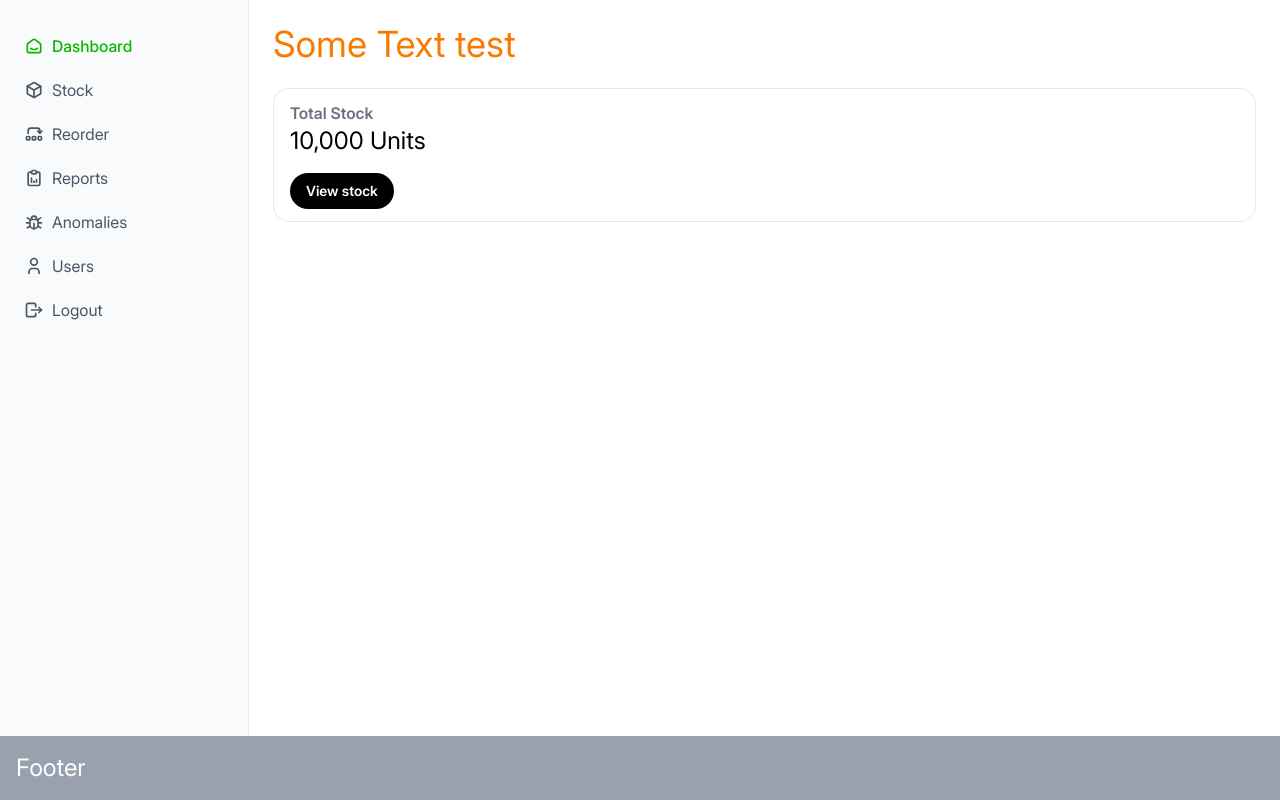
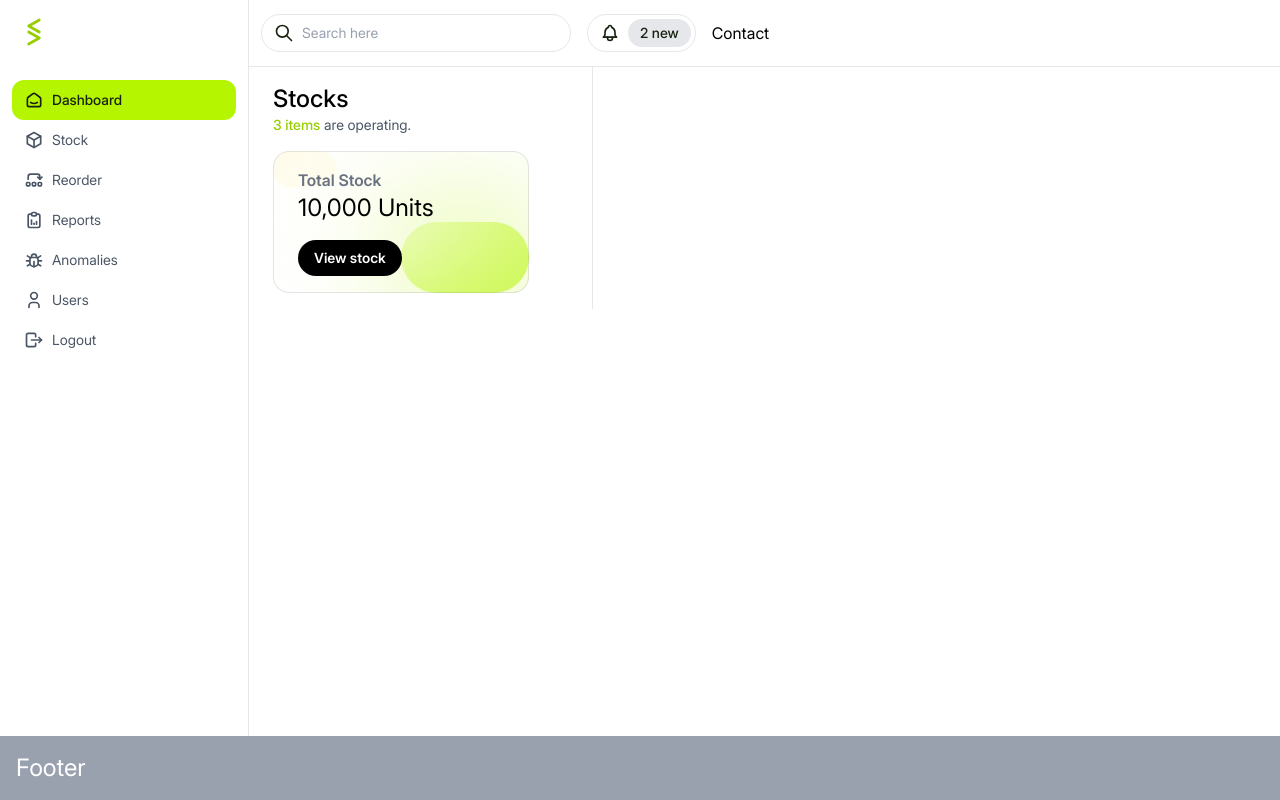
Before and after one commit to harisamjad-pro/smart_inventory_management, a Next.js app: page / in a window 1280 px wide. Built offline with nearby package versions, Linux system fonts and the light colour scheme.

Commit message:
Design Process v1

```diff
--- a/app/page.tsx
+++ b/app/page.tsx
@@ -1,17 +1,25 @@
 import Header from "@/components/layout/Header";
 import Sidebar from "../components/layout/Sidebar";
 import Footer from "@/components/layout/Footer";
+import Link from "next/link";
 
 export default function Home() {
   return (
     <div className="flex flex-col min-h-dvh">
-      {/* <Header /> */}
       <div className="flex flex-1">
         <Sidebar />
-        <main className="flex-1 p-6 bg-white">
-          <h1 className="text-4xl text-[#F97A00]">Some Text test</h1>
-          <br />
-            <div className="border border-gray-200 w-full px-4 py-3 rounded-2xl bg-white flex flex-col gap-4">
+        <main className="w-full">
+          <Header />
+          <div className="grid grid-cols-3 w-full divide-x divide-gray-200">
+            <div className="col-span-1 px-6 py-4 flex flex-col gap-4">
+              <div className="flex flex-col gap-0">
+                <h1 className="text-2xl font-medium">Stocks</h1>
+                <p className="text-gray-600 text-sm font-normal"><Link href={"/"} className="text-[#98CD00] font-medium">{"3"} items</Link> are operating.</p>
+              </div>
+
+
+              <div className="relative w-64">
+                <div className="relative border border-gray-600/15 z-10 w-full px-6 py-4 rounded-2xl bg-white/30 backdrop-blur-3xl flex flex-col gap-4">
                   <div>
                     <h2 className="text-base font-semibold text-gray-500">Total Stock</h2>
                     <p className="text-2xl font-normal text-black">10,000 Units</p>
@@ -20,6 +28,16 @@ export default function Home() {
                     View stock
                   </button>
                 </div>
+                <div className="absolute inset-0">
+                  <div className="bg-[#FFFADC] absolute size-1/4 top-0 left-0 rounded-full"></div>
+                  <div className="bg-[#B6F500] absolute size-2/4 bottom-0 right-0 rounded-full"></div>
+                </div>
+              </div>
+            </div>
+            <div className="col-span-2">
+
+            </div>
+          </div>
         </main>
       </div>
       <Footer />
--- a/components/layout/Header.tsx
+++ b/components/layout/Header.tsx
@@ -1,7 +1,50 @@
+"use client";
+
+import Link from "next/link";
+import { TbBell, TbSearch } from "react-icons/tb";
+import { useRef, useState } from "react";
+
 export default function Header() {
+  const inputRef = useRef<HTMLInputElement>(null);
+  const [focused, setFocused] = useState(false);
+
   return (
-    <div className="bg-gray-400 text-black p-4">
-      <h1 className="text-2xl">Logo</h1>
-    </div>
-  )
+    <header className="bg-white text-black border-b border-b-gray-200">
+      <nav className="px-3 py-3.5">
+        <ul className="flex gap-4 items-center">
+          <li>
+            <div
+              className={`text-[#18230F] border rounded-full flex items-center gap-2 text-sm font-normal px-3 py-2 ${focused ? "border-[#98CD00]" : "border-gray-200"
+                }`}
+              onClick={() => inputRef.current?.focus()}
+            >
+              <TbSearch className="size-5" />
+              <input
+                ref={inputRef}
+                type="search"
+                name="search"
+                id="search"
+                className="w-64 focus:outline-0 placeholder:text-gray-400 bg-transparent"
+                placeholder="Search here"
+                onFocus={() => setFocused(true)}
+                onBlur={() => setFocused(false)}
+              />
+            </div>
+          </li>
+          <li>
+            <div className="flex border border-gray-200 rounded-full ps-3 pe-1 py-1 items-center gap-2 text-[#18230F] text-sm">
+              <TbBell className="size-5" />
+              {/* bg-[#B8F50032] */}
+              <span className="bg-gray-200 px-3 py-1 font-medium rounded-full">
+                {"2 new"}
+              </span>
+            </div>
+          </li>
+          <li>
+            <Link href="/contact">Contact</Link>
+          </li>
+        </ul>
+      </nav>
+    </header>
+  );
 }
--- a/components/layout/Sidebar.tsx
+++ b/components/layout/Sidebar.tsx
@@ -4,6 +4,7 @@ import Link from "next/link";
 import { usePathname } from "next/navigation";
 import {
   TbBox,
+  TbBrandStocktwits,
   TbBug,
   TbLogout,
   TbReorder,
@@ -26,18 +27,24 @@ export default function Sidebar() {
   const pathname = usePathname();
 
   return (
-    <aside className="bg-gray-50 border-r border-r-gray-200">
-      <ul className="flex flex-col gap-0 px-3 py-6">
+    <aside className="bg-white border-r border-r-gray-200">
+      <ul className="flex flex-col gap-0 px-3 py-4">
+        <li className="flex flex-col items-start gap-8">
+          {/* bg-gray-200 w-full */}
+          <Link href="/" className="text-[#98CD00] mx-1.5 w-fit">
+            <TbBrandStocktwits className="size-8" />
+          </Link>
+          <ul>
             {sidebarLinks.map(({ href, label, icon: Icon }) => {
               const isActive = pathname === href;
               return (
                 <li key={href}>
                   <Link
                     href={href}
-                className={`flex items-center gap-2 text-base px-3 py-2.5 bg-transparent hover:bg-[#06B90014] rounded-xl min-w-56 ${
-                  isActive
-                    ? "font-medium text-[#06B900]"
-                    : "font-normal text-gray-600"
+                    // min-w-56
+                    className={`flex items-center gap-2 text-sm px-3 ${label ? "py-2.5" : "py-3"} rounded-xl min-w-56 ${isActive
+                      ? "font-medium text-[#18230F] bg-[#B6F500]"
+                      : "font-normal text-gray-600 bg-transparent hover:bg-[#B8F50032]"
                       }`}
                   >
                     <Icon className="size-5" />
@@ -47,6 +54,8 @@ export default function Sidebar() {
               );
             })}
           </ul>
+        </li>
+      </ul>
     </aside>
   );
 }
```
Lines whose indentation alone changed are shown as unchanged.
